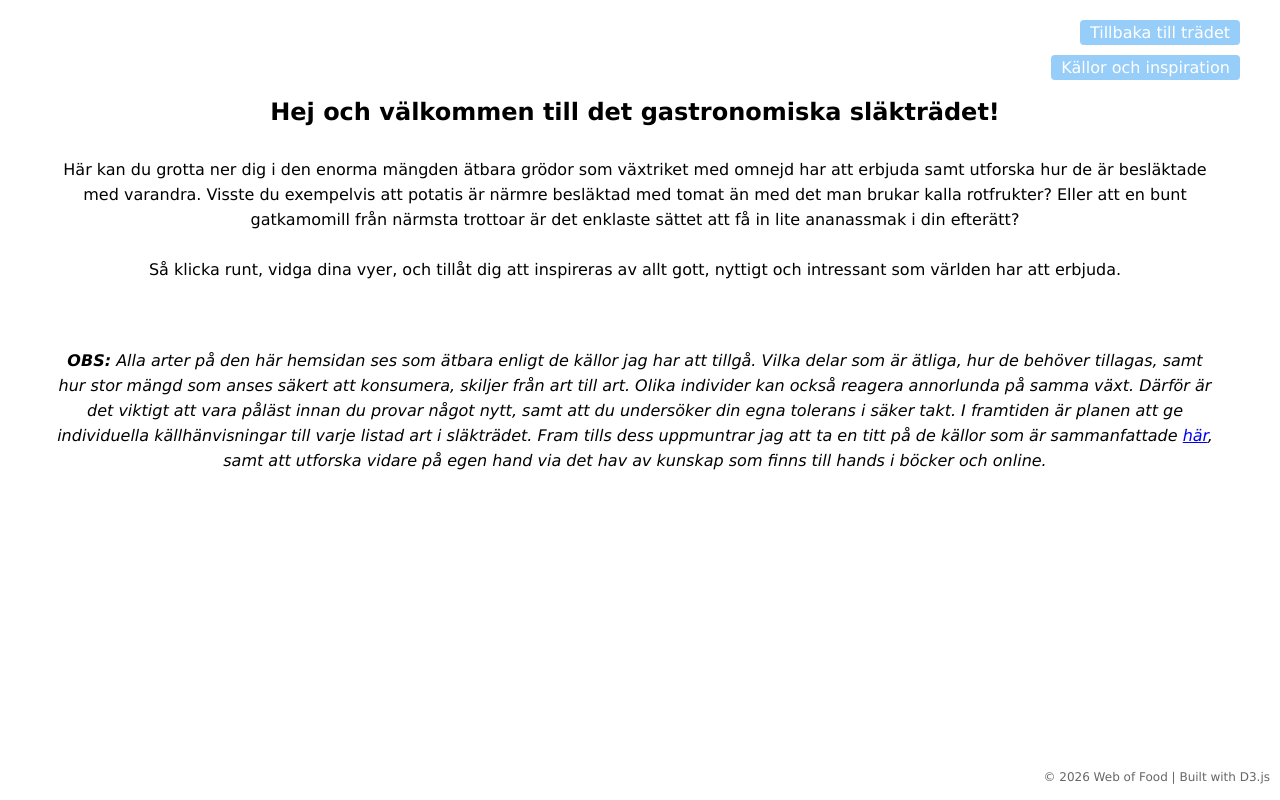
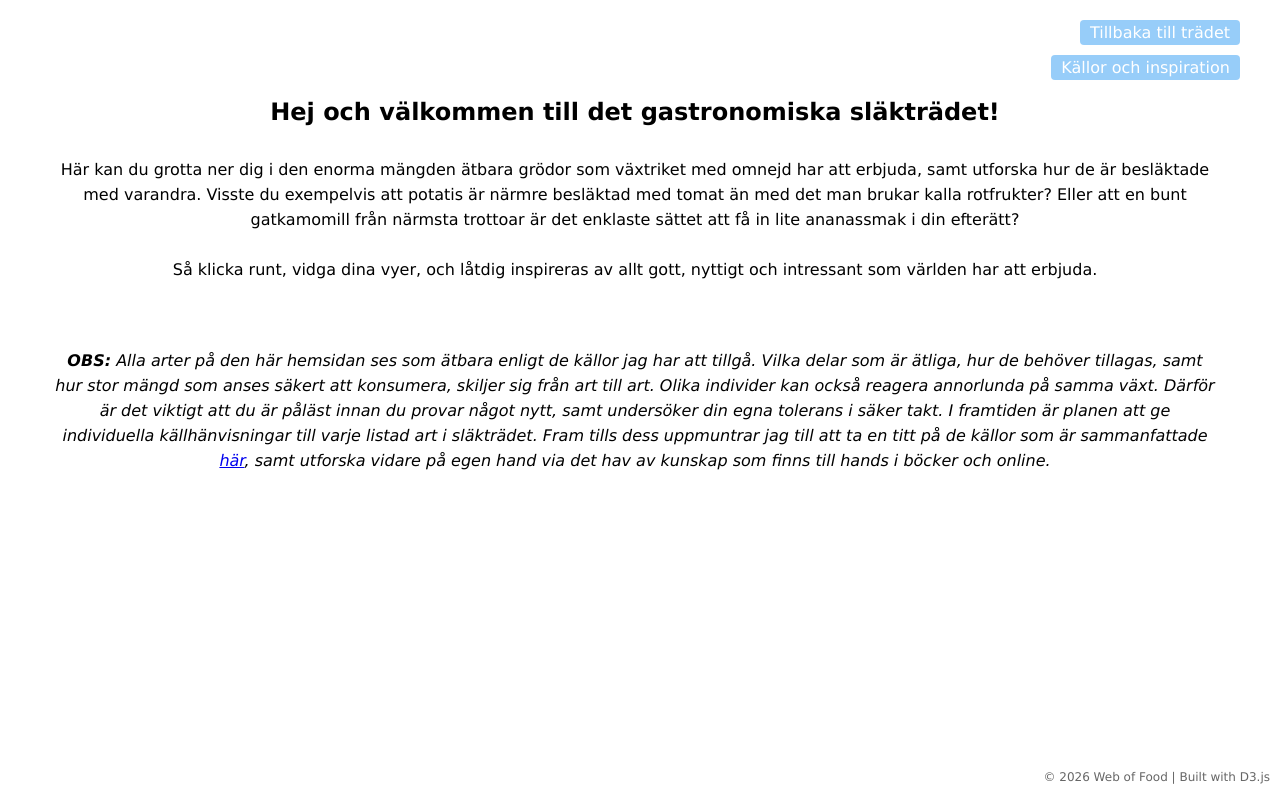
Before and after one commit to FoundueVonDue/web-of-food, a plain HTML site: page about.html in a window 1280 px wide. Shown: the top 800 px of the page. Drawn offline with Linux system fonts and the light colour scheme.

Commit message:
Add files via upload

```diff
--- a/about.html
+++ b/about.html
@@ -34,9 +34,9 @@
     <h2>Hej och välkommen till det gastronomiska släkträdet!</h2>
 
     <!--<p>Här kan du grotta ner dig i den enorma mängden ätbara grödor som växtriket med omnejd har att erbjuda, samt utforska hur de är besläktade med varandra. Visste du exempelvis att potatis är närmre besläktad med tomat än med det vi brukar kalla rotfrukter? Eller att du kan ersätta gräslök med löktrav - ett ogräs som under våren ofta kan växa i mängder alldeles runt hörnet från där du bor?</p>-->
-    <p>Här kan du grotta ner dig i den enorma mängden ätbara grödor som växtriket med omnejd har att erbjuda samt utforska hur de är besläktade med varandra. Visste du exempelvis att potatis är närmre besläktad med tomat än med det man brukar kalla rotfrukter? Eller att en bunt gatkamomill från närmsta trottoar är det enklaste sättet att få in lite ananassmak i din efterätt?<br><br>Så klicka runt, vidga dina vyer, och tillåt dig att inspireras av allt gott, nyttigt och intressant som världen har att erbjuda.</p>
+    <p>Här kan du grotta ner dig i den enorma mängden ätbara grödor som växtriket med omnejd har att erbjuda, samt utforska hur de är besläktade med varandra. Visste du exempelvis att potatis är närmre besläktad med tomat än med det man brukar kalla rotfrukter? Eller att en bunt gatkamomill från närmsta trottoar är det enklaste sättet att få in lite ananassmak i din efterätt?<br><br>Så klicka runt, vidga dina vyer, och låtdig inspireras av allt gott, nyttigt och intressant som världen har att erbjuda.</p>
 
-    <p><i><b>OBS:</b> Alla arter på den här hemsidan ses som ätbara enligt de källor jag har att tillgå. Vilka delar som är ätliga, hur de behöver tillagas, samt hur stor mängd som anses säkert att konsumera, skiljer från art till art. Olika individer kan också reagera annorlunda på samma växt. Därför är det viktigt att vara påläst innan du provar något nytt, samt att du undersöker din egna tolerans i säker takt. I framtiden är planen att ge individuella källhänvisningar till varje listad art i släkträdet. Fram tills dess uppmuntrar jag att ta en titt på de källor som är sammanfattade <a href = "sources.html">här</a>, samt att utforska vidare på egen hand via det hav av kunskap som finns till hands i böcker och online.</i></p>
+    <p><i><b>OBS:</b> Alla arter på den här hemsidan ses som ätbara enligt de källor jag har att tillgå. Vilka delar som är ätliga, hur de behöver tillagas, samt hur stor mängd som anses säkert att konsumera, skiljer sig från art till art. Olika individer kan också reagera annorlunda på samma växt. Därför är det viktigt att du är påläst innan du provar något nytt, samt undersöker din egna tolerans i säker takt. I framtiden är planen att ge individuella källhänvisningar till varje listad art i släkträdet. Fram tills dess uppmuntrar jag till att ta en titt på de källor som är sammanfattade <a href = "sources.html">här</a>, samt utforska vidare på egen hand via det hav av kunskap som finns till hands i böcker och online.</i></p>
 
     <!--<p><b>Lust att hjälpa till?</b> Det här är ett hyfsat nystartat projekt, med bland annat planer på att inkludera fler arter, expandera till andra språk och göra sidan mer informativ. Om du vill bidra med idéer, tid eller expertis kontaktas jag enklast genom _____.</p>-->
 
```
